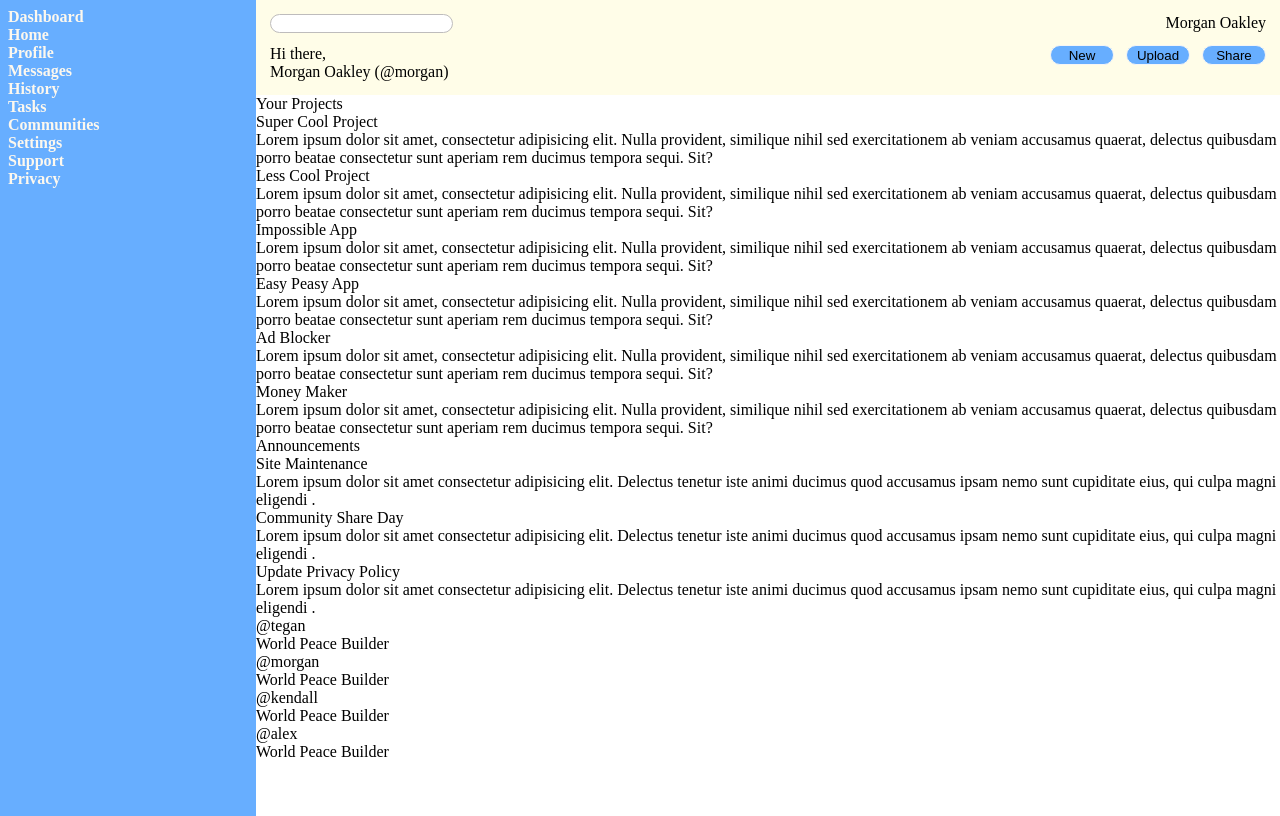
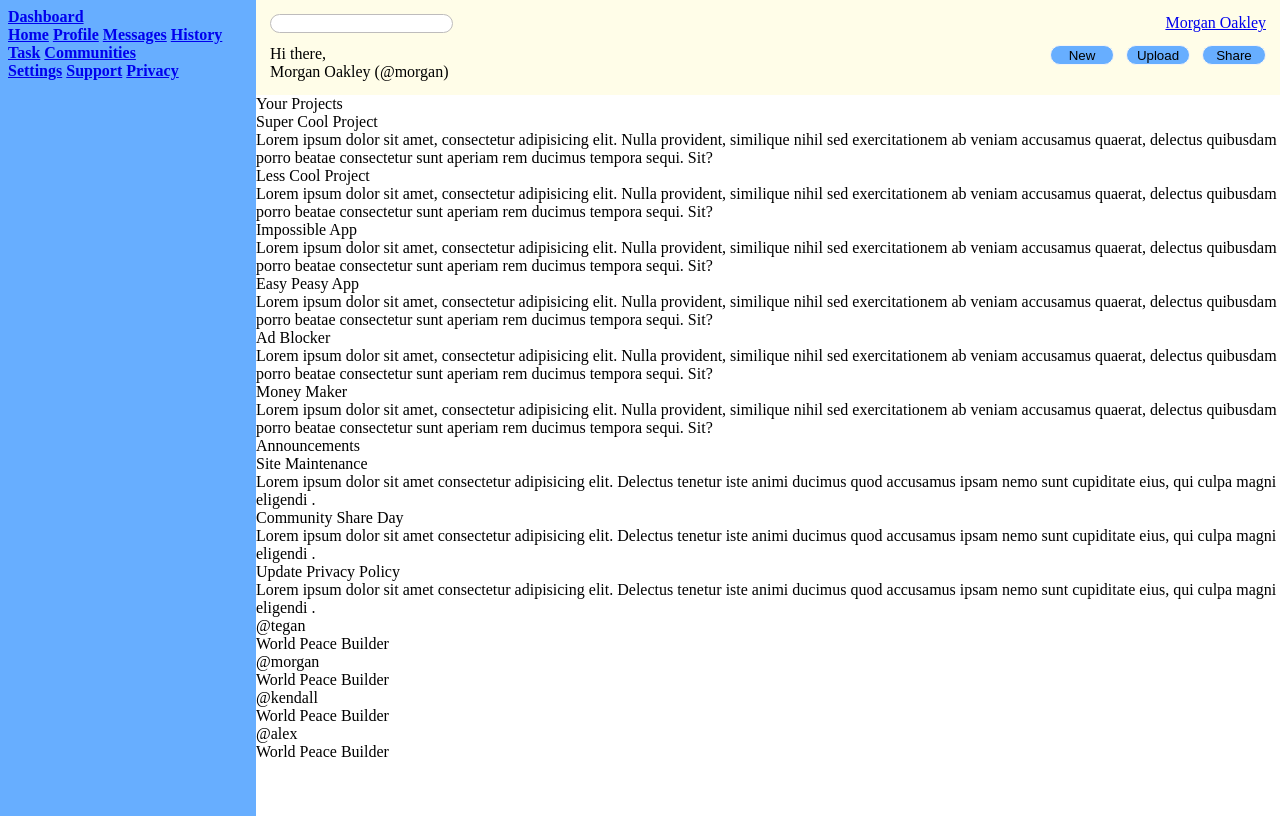
Before and after one commit to majorux/admin-dashboard, a plain HTML site: page index.html in a window 1280 px wide. Drawn offline with Linux system fonts and the light colour scheme.

Commit message:
add links to the sidebar

```diff
--- a/index.html
+++ b/index.html
@@ -10,22 +10,26 @@
 <body>
   <div class="container">
     <div class="sidebar">
-      <div id="dashboard">Dashboard</div>
-      <div class="nav">Home</div>
-      <div class="nav">Profile</div>
-      <div class="nav">Messages</div>
-      <div class="nav">History</div>
-      <div class="nav">Tasks</div>
-      <div class="nav">Communities</div>
-      <div class="nav-bottom">Settings</div>
-      <div class="nav-bottom">Support</div>
-      <div class="nav-bottom">Privacy</div>
+      <a href=# id="dashboard">Dashboard</a>
+      <div class="navbar">
+        <a href=#>Home</a>
+        <a href=#>Profile</a>
+        <a href=#>Messages</a>
+        <a href=#>History</a>
+        <a href=#>Task</a>
+        <a href=#>Communities</a>
+      </div>
+      <div class="navbar2">
+        <a href=#>Settings</a>
+        <a href=#>Support</a>
+        <a href=#>Privacy</a>
+      </div>
     </div>
     <div class="main">
       <div class="header">
         <div class="first-header">
           <input>
-          <div id="profile-text">Morgan Oakley</div>
+          <a href="#" id="profile-text">Morgan Oakley</a>
         </div>
         <div class="second-header">
           <div class="intro">
@@ -69,6 +73,7 @@
             </div>
           </div>
         </div>
+        <div class="main-side">
         <div class="annoucements">
           <div class="title">Announcements</div>
           <div class="announce-block">
```
